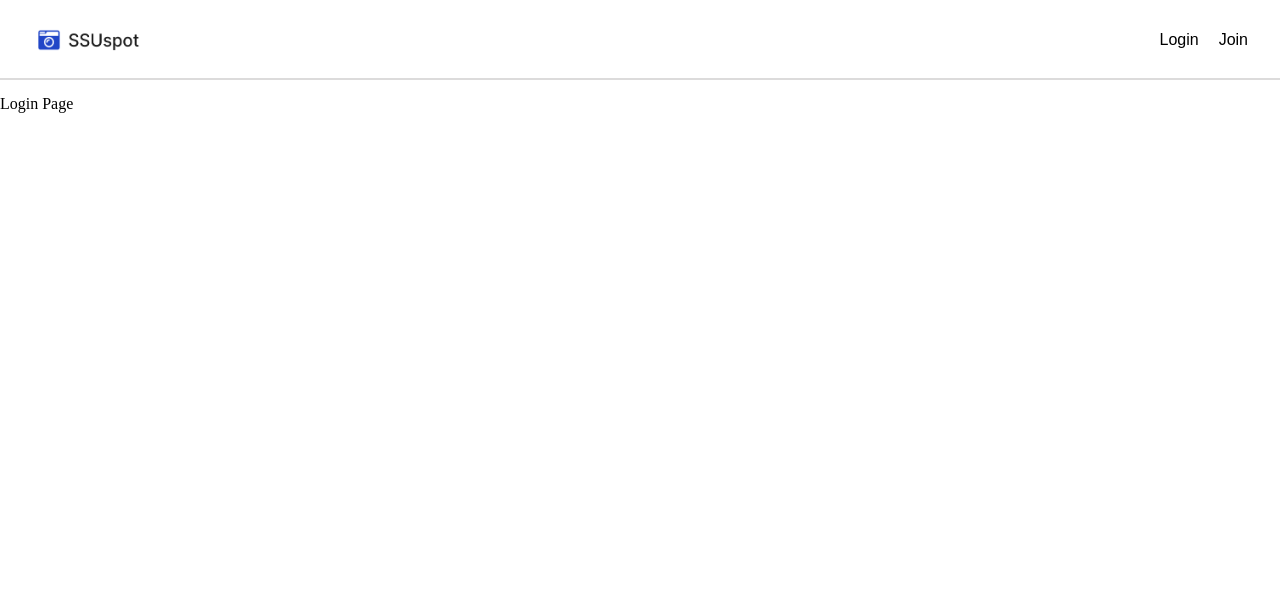
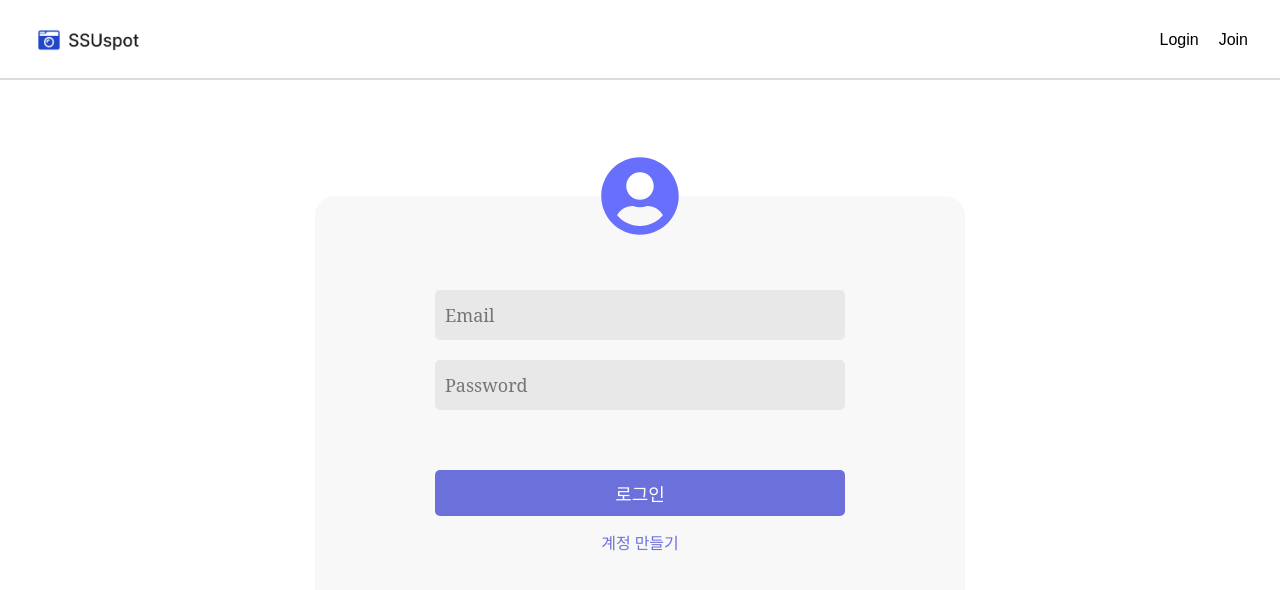
Before and after one commit to SSUspot/SSUspot-front, a Next.js app: page /login in a window 1280 px wide. Shown: the top 590 px of the page. Built offline with nearby package versions, Linux system fonts and the light colour scheme.

Commit message:
feat: update login page layout and styles

```diff
--- a/package.json
+++ b/package.json
@@ -12,6 +12,7 @@
     "next": "13.4.19",
     "react": "18.2.0",
     "react-dom": "18.2.0",
+    "react-icons": "^4.10.1",
     "styled-reset": "^4.5.1"
   },
   "devDependencies": {
--- a/pages/login.tsx
+++ b/pages/login.tsx
@@ -1,13 +1,110 @@
+import styled from "styled-components";
+import { useState } from "react";
+import Link from "next/link";
 import LoginHeader from "../component/layout/login-header";
+import { FaUserCircle } from "react-icons/fa";
 
 const LoginPage: React.FC = () => {
+  const [email, setEmail] = useState("");
+  const [password, setPassword] = useState("");
+
+  const handleSubmit = (e: React.FormEvent) => {
+    e.preventDefault();
+  };
+
   return (
     <>
       <LoginHeader />
       <br />
-      <p>Login Page</p>
+      <Container>
+        <FaUserCircle
+          size="80px"
+          color="#696FFD"
+        />
+        <LoginContainer onSubmit={handleSubmit}>
+          <Input
+            type="text"
+            placeholder="Email"
+            value={email}
+            onChange={(e) => setEmail(e.target.value)}
+            required
+          ></Input>
+
+          <Input
+            type="password"
+            placeholder="Password"
+            value={password}
+            onChange={(e) => setPassword(e.target.value)}
+            required
+          ></Input>
+          <Button type="submit">로그인</Button>
+          <StyledLink href="/join">계정 만들기</StyledLink>
+        </LoginContainer>
+      </Container>
     </>
   );
 };
 
 export default LoginPage;
+
+const Container = styled.div`
+  position: relative;
+  display: flex;
+  flex-direction: column;
+  align-items: center;
+  justify-content: center;
+  width: 100%;
+  height: 200px;
+`;
+
+const LoginContainer = styled.form`
+  position: absolute;
+  display: flex;
+  flex-direction: column;
+  align-items: center;
+  justify-content: center;
+  padding: 0px 50px;
+  border-radius: 20px;
+  top: 50%;
+  width: 550px;
+  height: 450px;
+  background-color: rgba(217, 217, 217, 0.2);
+  z-index: -1;
+`;
+
+const Input = styled.input`
+  width: 400px;
+  height: 30px;
+  padding: 10px 0 10px 10px;
+  margin-bottom: 20px;
+  border: none;
+  border-radius: 5px;
+  background-color: rgba(217, 217, 217, 0.5);
+  font-family: "serif";
+  font-style: normal;
+  font-weight: 400;
+  font-size: 18px;
+  color: #4f4c4c;
+  cursor: pointer;
+`;
+
+const Button = styled.button`
+  width: 410px;
+  height: 30x;
+  margin: 40px 0 20px 0;
+  padding: 10px;
+  border: none;
+  background-color: rgba(48, 55, 205, 0.7);
+  border-radius: 5px;
+  font-style: normal;
+  font-weight: 400;
+  font-size: 18px;
+  color: white;
+  cursor: pointer;
+`;
+
+const StyledLink = styled(Link)`
+  color: rgba(48, 55, 205, 0.7);
+  text-decoration: none;
+  font-size: 16px;
+`;
```
Also changed, not shown: 1 other file (tests, documents, lock files or other folders).
